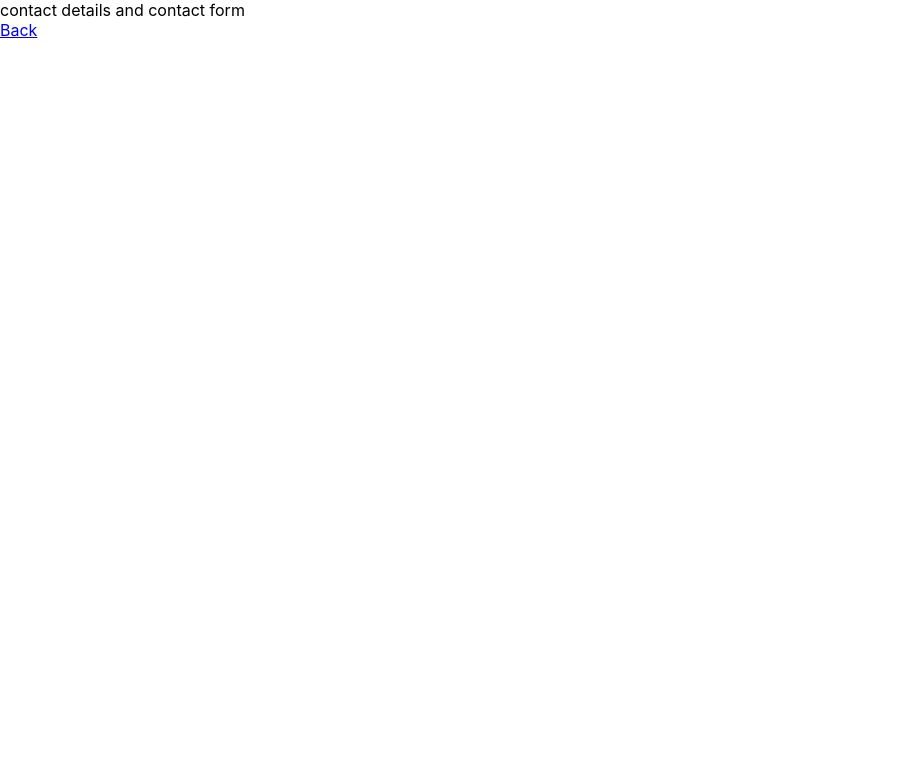
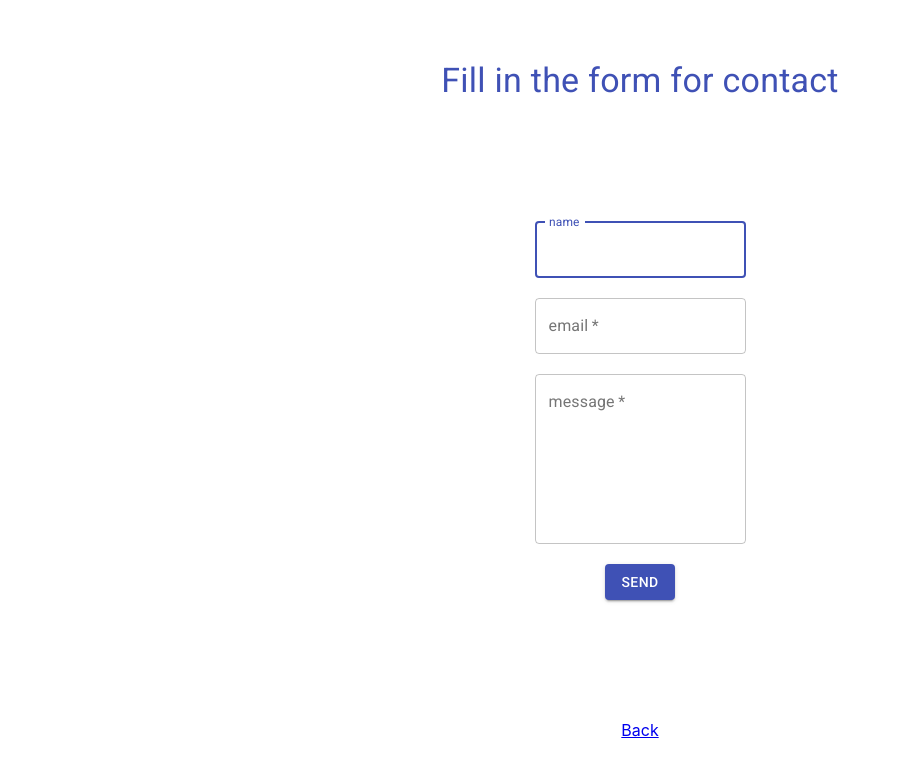
Before and after one commit to MartaG01/to-do-app, a React (Create React App) app: page /contact in a window 1280 px wide. Shown: the top 774 px of the page, without its empty margins (0-900 px from the left). Built offline with nearby package versions, Linux system fonts and the light colour scheme; no server answers.

Commit message:
basic contact form completed

```diff
--- a/src/components/tasks/AddTask.js
+++ b/src/components/tasks/AddTask.js
@@ -28,11 +28,7 @@ class AddTaskElement extends Component {
 
     addTask=(event)=>{
         event.preventDefault();
-        // this.props.firebase.db.collection("users").doc(this.props.firebase.auth.currentUser.uid).update({
-        //     tasks: this.props.firebase.db.Pd.firebase_.firestore.FieldValue.arrayUnion({...this.state,})
-        // this.props.firebase.db.collection(this.props.firebase.auth.currentUser.uid).doc(this.state.date).set({
-        //     ...this.state
-        // })
+
         this.props.firebase.db.collection(this.props.firebase.auth.currentUser.uid).add({
             ...this.state
         })
--- a/src/components/userAuth/register-new-user/UserRegistrationForm.js
+++ b/src/components/userAuth/register-new-user/UserRegistrationForm.js
@@ -38,13 +38,7 @@ class RegistrationForm extends Component {
     onSubmit=(event)=>{
         event.preventDefault();
         if(this.state.username===""||this.state.usersurname===""||this.state.email===""||!this.state.email.includes("@")||(this.state.passwordOne!==this.state.passwordTwo)||this.state.checkboxCheck===false){
-            // Array.from(document.querySelectorAll("input")).forEach(
-            //     input=>(input.value="")
-            // );
-            // this.setState({
-            //     ...initialState,
-            //     inputTextInvalid: "Invalid input"
-            // })
+
             this.setState((prevState)=>{return({
                 ...prevState,
                 inputTextInvalid: "Invalid input"
@@ -54,7 +48,7 @@ class RegistrationForm extends Component {
         } else {
             console.log("form submitted")
             this.props.firebase.createUser(this.state.email, this.state.passwordOne).then(authUser=>{
-                // this.props.history.push("/home");
+
                 let user=authUser.user.uid
                 this.props.firebase.db.collection("users").doc(user).set({
                     name: this.state.username,
@@ -94,9 +88,7 @@ class RegistrationForm extends Component {
                     variant="outlined"
                     required
                />
-           {/* <label>{placeHolder}
-           <input name={propName} value={this.state.propName} type="text" placeholder={placeHolder} onChange={this.onChange} autoFocus={true} />
-           </label> */}
+
            </Grid>
        } else if (propName.includes("password")) {
         field=
@@ -110,10 +102,24 @@ class RegistrationForm extends Component {
                 variant="outlined"
                 required
             />
-        {/* <label>{placeHolder}
-        <input name={propName} value={this.state.propName} type="password" placeholder={placeHolder} onChange={this.onChange} />
-        </label> */}
+
         </Grid>
+       } else if (propName==="email"){
+
+            field=
+            <Grid item container justify="center">
+               <TextField
+                label={placeHolder}
+                name={propName}
+                value={this.state.propName}
+                type="email"
+                onChange={this.onChange}
+                variant="outlined"
+                required
+            />
+
+            </Grid>
+
        } else {
            field=
            <Grid item container justify="center">
@@ -126,9 +132,7 @@ class RegistrationForm extends Component {
                 variant="outlined"
                 required
             />
-                {/* <label>{placeHolder}
-                <input name={propName} value={this.state.propName} type="text" placeholder={placeHolder} onChange={this.onChange} />
-                </label> */}
+
             </Grid>
        }
         return(
@@ -139,10 +143,10 @@ class RegistrationForm extends Component {
 
     render() {
         return (
-            <Grid item container justify="center" alignItems="center" spacing={4}>
+            <Grid item container justify="center" alignItems="center" spacing={10}>
                 <Grid item xs={12}>
                     <Typography
-                                variant="h6"
+                                variant="h4"
                                 color="primary"
                                 align="center"
                     >
@@ -169,9 +173,7 @@ class RegistrationForm extends Component {
                     {this.InputField("passwordTwo", "Repeat password")}
                 </Grid>
                 <Grid item container justify="center" xs={12}>
-                    {/* <label>Agree to policy terms
-                    <input type="checkbox" checked={this.state.checkboxCheck} onChange={this.onCheck}/>
-                    </label> */}
+
                     <FormControlLabel control={
                         <Checkbox
                         inputProps={{"aria-label": "Agree to policy terms"}}
@@ -193,8 +195,11 @@ class RegistrationForm extends Component {
                     color="primary">
                         Submit
                 </Button>
-                {this.state.inputTextInvalid && <p>{this.state.inputTextInvalid}</p>}
-                {this.state.error&&<p>An error occured, please try again later</p>}
+                <Grid item container xs={12} justify="center">
+                    {this.state.inputTextInvalid && <p style={{color: "red"}}>{this.state.inputTextInvalid}</p>}
+                    {this.state.error&&<p style={{color: "red"}}>An error occured, please try again later</p>}
+                </Grid>
+
                 </Grid>
                 </Grid>
             </form>
--- a/src/components/userAuth/signIn/index.js
+++ b/src/components/userAuth/signIn/index.js
@@ -65,10 +65,10 @@ class SignInForm extends Component {
                 <Grid item xs={12} style={{padding: 10}}>
                 {this.LoginFormField("email", "text")}
                 </Grid>
-                <Grid item xs={12} style={{margin: 10}}>
+                <Grid item xs={12} style={{padding: 10}}>
                 {this.LoginFormField("password", "password")}
                 </Grid>
-                <Grid item xs={12} container style={{display:"flex", justifyContent:"center", margin: 10}}>
+                <Grid item xs={12} container style={{display:"flex", justifyContent:"center", padding: 10}}>
                 <Button
                     variant="contained"
                     type="submit"
--- a/src/pages/contact/index.js
+++ b/src/pages/contact/index.js
@@ -1,23 +1,135 @@
+import { Button, Grid, TextField, Typography } from '@material-ui/core';
 import React, {Component} from 'react';
 import {Link} from "react-router-dom";
+import {TextareaAutosize} from "@material-ui/core"
+import { ContactSupportOutlined } from '@material-ui/icons';
+import { withFirebase } from '../../components/firebase';
+
+
+const initialStateContact={
+    name: "",
+    email: "",
+    message: "",
+    error: null
+}
 
 
 class Contact extends Component {
-    state = {  }
+    constructor(props){
+        super(props)
+        this.state={
+            ...initialStateContact
+        }
 
-    ContactText(){
+    }
+
+    onChange=(event)=>{
+
+        this.setState({[event.target.name]: event.target.value});
+
+    }
+
+    onSubmit=(event)=>{
+        event.preventDefault();
+
+        this.props.firebase.db.collection("messages").add({
+            ...this.state
+        })
+
+        .then(()=>{
+            this.setState({...initialStateContact});
+            document.getElementById("contactForm").reset();
+        })
+        .catch((error)=>{
+            this.setState({
+                error: error
+            })
+        })
+
+
+    }
+
+    ContactForm=()=>{
         return(
-            <div>contact details and contact form</div>
+            <Grid item container justify="center" alignItems="center">
+                <form id="contactForm" onSubmit={this.onSubmit}>
+                    <Grid item xs={12}>
+                    <TextField
+                        label="name"
+                        variant="outlined"
+                        name="name"
+                        type="text"
+                        onChange={this.onChange}
+                        value={this.state.name}
+                        autoFocus={true}
+                        autoComplete="off"
+                        style={{width: "100%", marginBottom: 20}}
+                    />
+                    </Grid>
+                    <Grid item xs={12}>
+                    <TextField
+                        label="email"
+                        variant="outlined"
+                        name="email"
+                        type="email"
+                        onChange={this.onChange}
+                        autoComplete="off"
+                        style={{width: "100%", marginBottom: 20}}
+                        required
+                    />
+                    </Grid>
+                    <Grid item xs={12}>
+                    <TextField
+                        label="message"
+                        variant="outlined"
+                        name="message"
+                        type="text"
+                        onChange={this.onChange}
+                        autoComplete="off"
+                        rows={7}
+                        multiline
+                        style={{width: "100%", marginBottom: 20}}
+                        required
+                    />
+                    </Grid>
+                    <Grid item container xs={12} justify="center">
+                        <Button
+                            variant="contained"
+                            type="submit"
+                            color="primary"
+
+                        >
+                            Send
+                        </Button>
+                    </Grid>
+                    <Grid item container>
+                        {this.state.error&&<p>An error occured, please try again later</p>}
+                    </Grid>
+                </form>
+            </Grid>
         )
     }
     render() {
         return (
-            <>
-            <this.ContactText />
-            <Link to="/">Back</Link>
-            </>
+            <Grid container justify="center" alignItems="center" style={{height: "100vh"}}>
+                <Grid item xs={12}>
+                    <Typography
+                        variant="h4"
+                        color="primary"
+                        align="center"
+                    >
+                        Fill in the form for contact
+                    </Typography>
+
+                </Grid>
+                <this.ContactForm />
+            <Grid item container xs={12} justify="center">
+                <Link to="/">Back</Link>
+            </Grid>
+            </Grid>
          );
     }
 }
 
-export default Contact;
+
+export default withFirebase(Contact);
--- a/src/pages/registration/index.js
+++ b/src/pages/registration/index.js
@@ -8,7 +8,7 @@ class Register extends Component {
     render() {
         return (
             <>
-                <Grid container justify="center" alignItems="flex-start" style={{marginTop: "5rem"}} spacing={10}>
+                <Grid container justify="center" alignItems="center" style={{height: "100vh"}}>
                 <UserRegistrationForm />
                 <Grid item xs={12}>
                 <Typography
```
